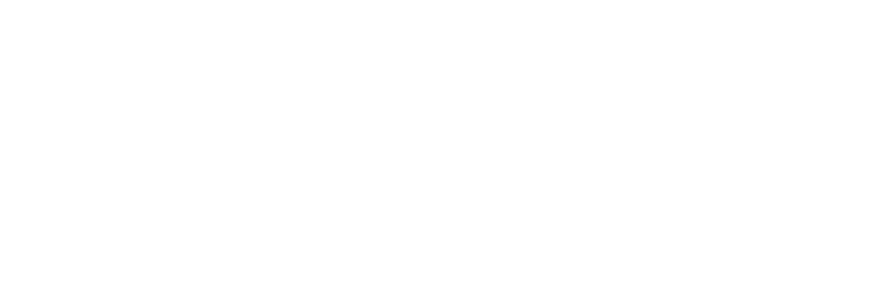
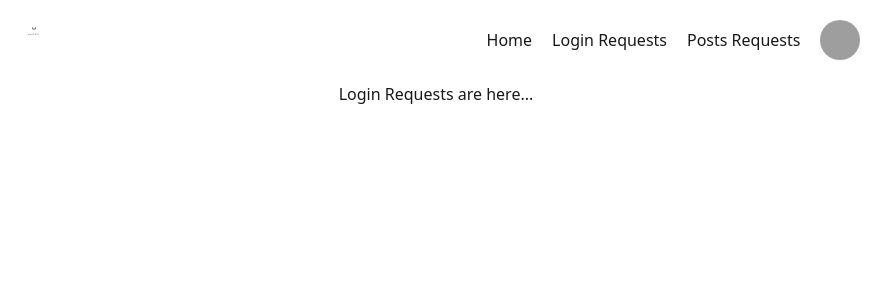
Before and after one commit to aditya-chopde/Department-Project, a React (Vite) app in the folder client/: page /admin-dashboard/login-requests in a window 1280 px wide. Before the commit this address had no page. Shown: the top 300 px of the page, without its empty margins (204-1095 px from the left). Built offline with nearby package versions, Linux system fonts and the light colour scheme; grey boxes are pictures that could not be loaded.

Commit message:
random changes

```diff
--- a/client/src/App.jsx
+++ b/client/src/App.jsx
@@ -9,6 +9,7 @@ import AdminLogin from "./components/admin_dashboard/AdminLogin";
 import AdminPastPostsPage from "./pages/AdminPastPostsPage";
 import AddPostPage from "./pages/AddPostPage";
 import AddImagePage from "./pages/AddImagePage";
+import LoginRequestsPage from "./pages/LoginRequestsPage";
 
 function App() {
   return (
@@ -29,6 +30,7 @@ function App() {
           <Route path="/adminlogin" element={<AdminLogin />} />
           <Route path="/admin-dashboard" element={<AdminDashboard />}/>
           <Route path="/admin-dashboard/past-posts" element={<AdminPastPostsPage />}/>
+          <Route path="/admin-dashboard/login-requests" element={<LoginRequestsPage />}/>
         </Routes>
       </Router>
     </>
--- a/client/src/components/admin_dashboard/Navbar.jsx
+++ b/client/src/components/admin_dashboard/Navbar.jsx
@@ -14,7 +14,10 @@ const Navbar = () => {
             <Link to="/admin-dashboard">Home</Link>
           </li>
           <li className="hover:cursor-pointer">
-            <Link to="/admin-dashboard/past-posts">Past Posts</Link>
+            <Link to="/admin-dashboard/login-requests">Login Requests</Link>
+          </li>
+          <li className="hover:cursor-pointer">
+            <Link to="/admin-dashboard/past-posts">Posts Requests</Link>
           </li>
           <li>
             <div className="avatar">
--- /dev/null
+++ b/client/src/components/user_dashboard/LoginRequests.jsx
@@ -0,0 +1,11 @@
+import React from 'react'
+
+const LoginRequests = () => {
+  return (
+    <div className='text-center'>
+      Login Requests are here...
+    </div>
+  )
+}
+
+export default LoginRequests
--- a/client/src/components/user_dashboard/Posts.jsx
+++ b/client/src/components/user_dashboard/Posts.jsx
@@ -1,11 +1,12 @@
 import React from 'react'
+import { Link } from 'react-router-dom'
 
 const Posts = () => {
   return (
     <div className='text-center my-10'>
         <div className='flex flex-row gap-3 justify-center items-center my-5'>
-            <button className='btn btn-primary my-2'>Add Post</button>
-            <button className='btn btn-primary my-2'>Add Image</button>
+            <button className='btn btn-primary my-2'><Link to="/dashboard/add-post">Add Post</Link></button>
+            <button className='btn btn-primary my-2'><Link to="/dashboard/add-image">Add Image</Link></button>
         </div>
       No current Posts
     </div>
--- a/client/src/pages/AdminDashboard.jsx
+++ b/client/src/pages/AdminDashboard.jsx
@@ -6,7 +6,9 @@ const AdminDashboard = () => {
   return (
     <div>
       <Navbar/>
-      <RequestPosts/>
+      <div className='text-center mt-18 mb-5'>
+        <h1 className='text-bold text-2xl'>Welcome Admin, </h1>
+      </div>
     </div>
   )
 }
--- /dev/null
+++ b/client/src/pages/LoginRequestsPage.jsx
@@ -0,0 +1,14 @@
+import React from 'react'
+import Navbar from '../components/admin_dashboard/Navbar'
+import LoginRequests from '../components/user_dashboard/LoginRequests'
+
+const LoginRequestsPage = () => {
+  return (
+    <div>
+      <Navbar/>
+      <LoginRequests/>
+    </div>
+  )
+}
+
+export default LoginRequestsPage
```
